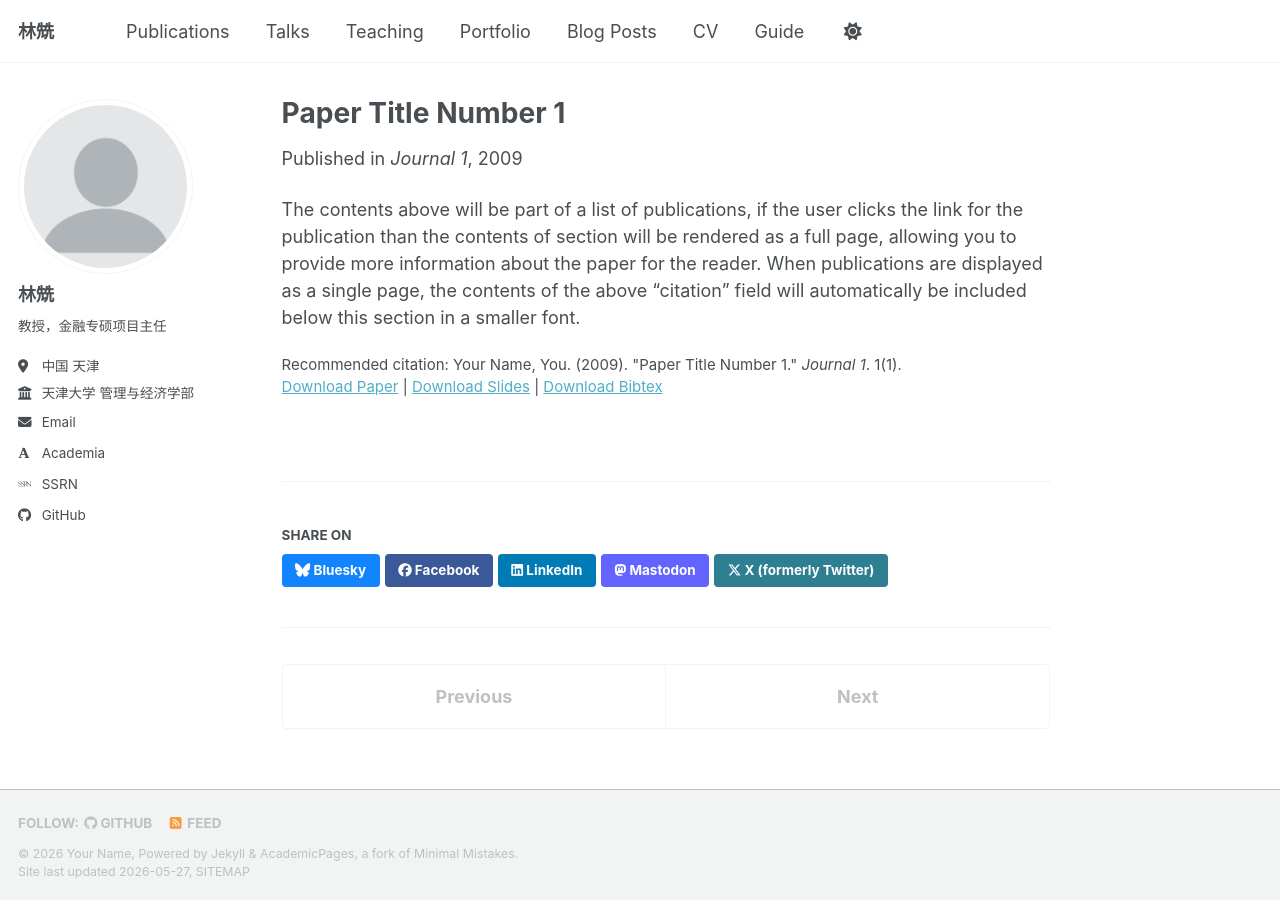
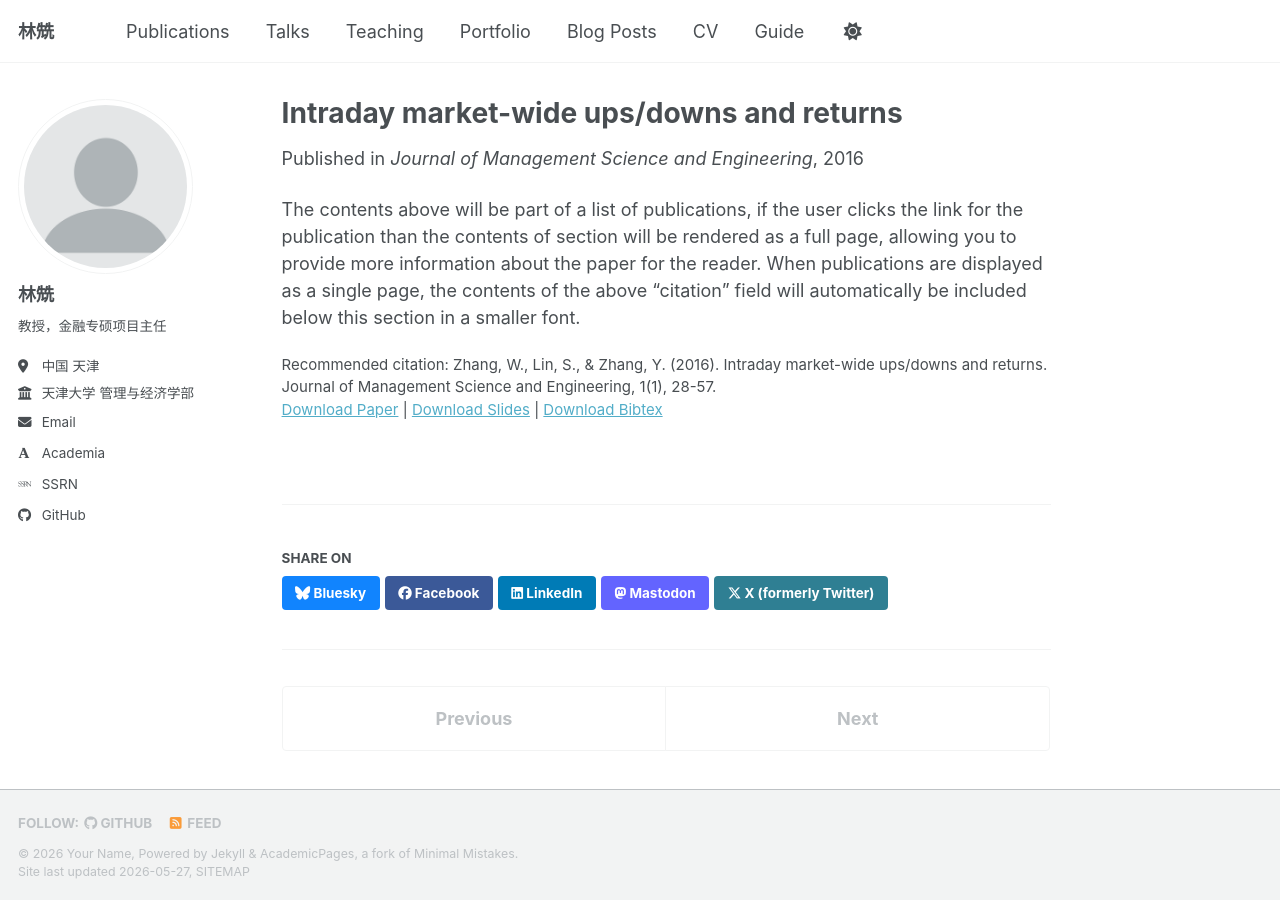
Before and after one commit to LinShen-fin/LinShen-fin.github.io, a Jekyll site: the page built from _publications/2009-10-01-paper-title-number-1.md, in a window 1280 px wide. Built offline with Jekyll 4.4.1, drawn with Linux system fonts in a browser that asks for light colours; some web fonts are replaced; a script bundle is joined from its source files by our own code; library files that are not in the unit come from our copies.

Commit message:
Update 2009-10-01-paper-title-number-1.md

```diff
--- a/_publications/2009-10-01-paper-title-number-1.md
+++ b/_publications/2009-10-01-paper-title-number-1.md
@@ -1,14 +1,14 @@
 ---
-title: "Paper Title Number 1"
+title: "Intraday market-wide ups/downs and returns"
 collection: publications
 category: manuscripts
 permalink: /publication/2009-10-01-paper-title-number-1
-excerpt: 'This paper is about the number 1. The number 2 is left for future work.'
-date: 2009-10-01
-venue: 'Journal 1'
+excerpt: 'XXX'
+date: 2016-9-01
+venue: 'Journal of Management Science and Engineering'
 slidesurl: 'https://academicpages.github.io/files/slides1.pdf'
 paperurl: 'https://academicpages.github.io/files/paper1.pdf'
 bibtexurl: 'https://academicpages.github.io/files/bibtex1.bib'
-citation: 'Your Name, You. (2009). &quot;Paper Title Number 1.&quot; <i>Journal 1</i>. 1(1).'
+citation: 'Zhang, W., Lin, S., & Zhang, Y. (2016). Intraday market-wide ups/downs and returns. Journal of Management Science and Engineering, 1(1), 28-57.'
 ---
 The contents above will be part of a list of publications, if the user clicks the link for the publication than the contents of section will be rendered as a full page, allowing you to provide more information about the paper for the reader. When publications are displayed as a single page, the contents of the above "citation" field will automatically be included below this section in a smaller font.
```
